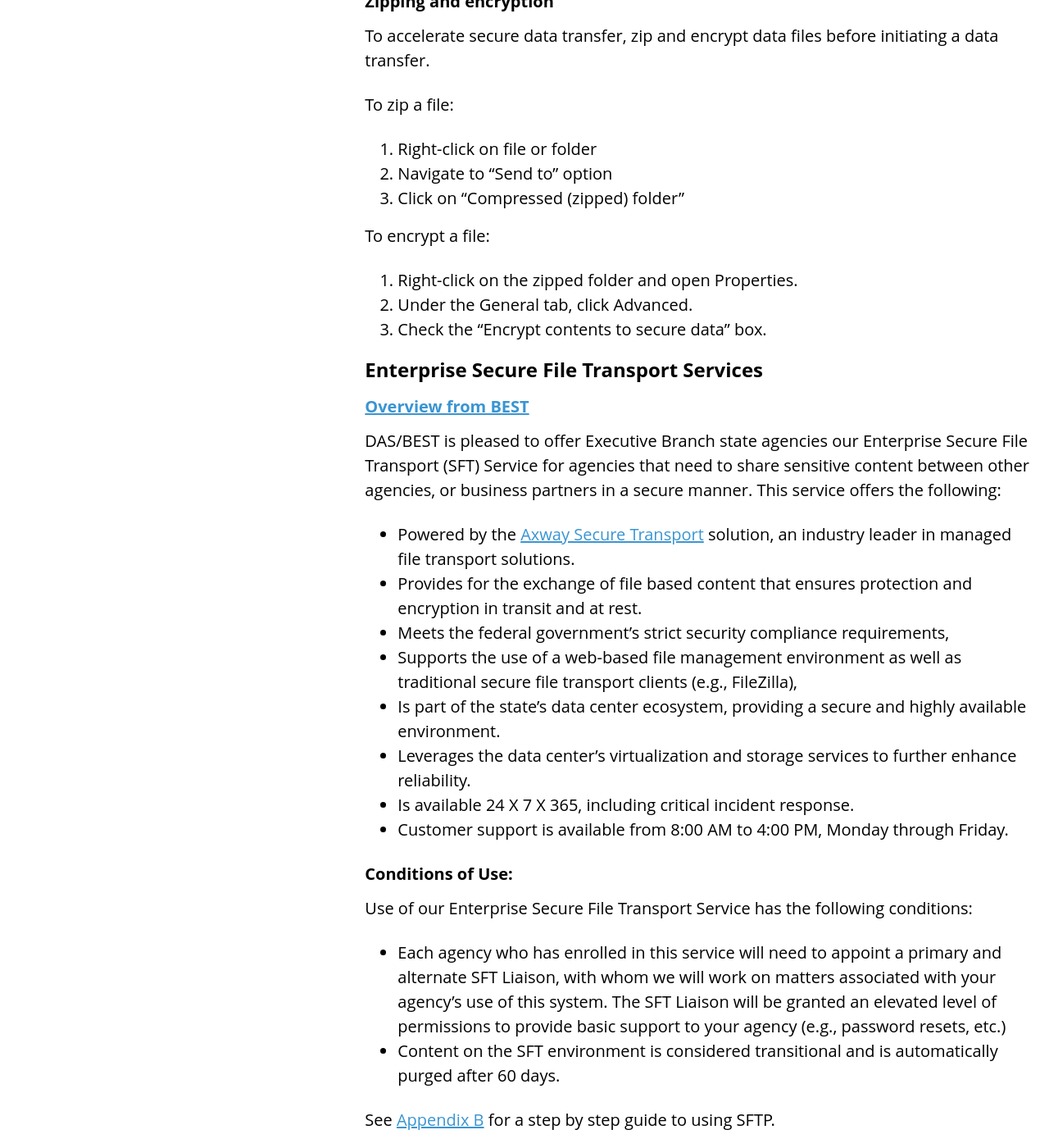
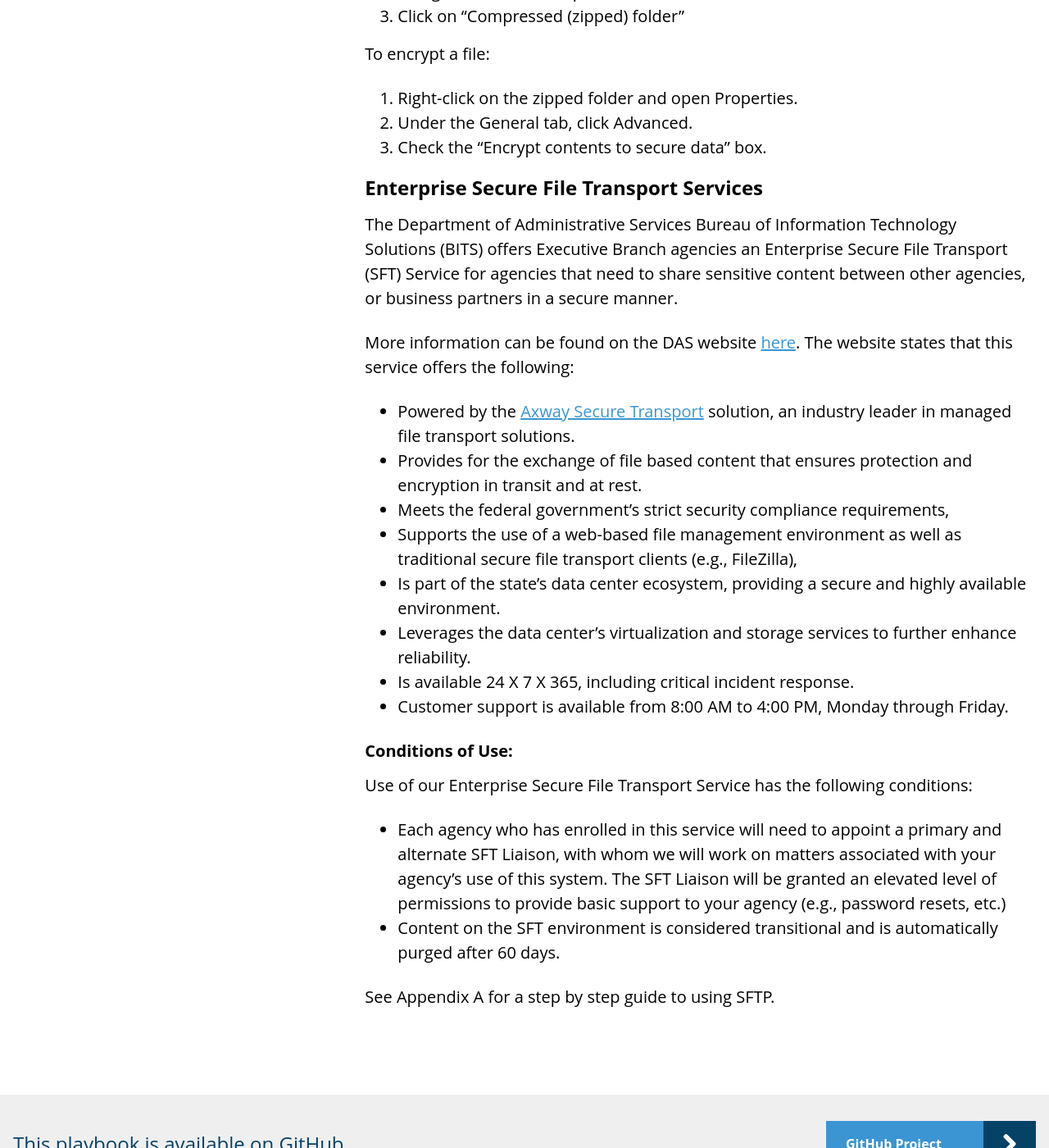
Before and after one commit to CTOpenData/data-sharing-playbook, a Jekyll site: the page built from 5_transferring-data.md, in a window 1280 px wide and 1400 px high, scrolled down 2577 px. Shown: the whole window at 82% size. Built offline with Jekyll 4.4.1, drawn with Linux system fonts in a browser that asks for light colours; some of the changed text lies outside the part shown.

Commit message:
Update 5_transferring-data.md

```diff
--- a/5_transferring-data.md
+++ b/5_transferring-data.md
@@ -6,29 +6,28 @@ nav: true
 weight: 5
 ---
 
+This section will give an overview of the steps involved in transferring data as part of a data request.
+
 ## De-identify data as needed.
+
 Depending on the data request, the data owner may need to de-identify data in order to protect the privacy and rights of the individuals represented in the data. There are a number of ways to de-identify data, and these are summarized below.
 
 ### Removing PII and confidential data
+
 One way to de-identify data is to remove all of the fields that could be used to identify a specific individual from the data. Examples include names, phone numbers, and birthdays. (For more information about confidential data, see the section [Document critical data elements](/data-sharing-playbook/safeguarding-data/#document-critical-data-elements).)
 
 ### Aggregating data
+
 Data owners can also choose to aggregate data. This is accomplished by providing counts of specific fields for a dataset. For example, sensitive fields like birthday and address can be converted to age range and zip code in order to provide the counts of each age group living in a specific area.
 
 When aggregating data, it’s important to ensure that groups aren’t split up so much that it’s still possible to identify individuals. For example, if you’re aggregating based on school, test scores, grade, and race and ethnicity, the counts can’t be small enough for someone to identify individual students.
 
-### Recommended reading
-* [Connecticut Data Aggregation Guidance](https://portal.ct.gov/CTData/Content/Agency-Guidance)
-* [FERPA Data Suppression Guidelines](http://edsight.ct.gov/relatedreports/BDCRE%20Data%20Suppression%20Rules.pdf)
-* [Guidance Regarding Methods for De-identification of Protected Health Information in Accordance with the Health Insurance Portability and Accountability Act (HIPAA) Privacy Rule](https://www.hhs.gov/hipaa/for-professionals/privacy/special-topics/de-identification/index.html)
-* [Guidelines for Data De-Identification or Anonymization](https://www.educause.edu/focus-areas-and-initiatives/policy-and-security/cybersecurity-program/resources/information-security-guide/toolkits/guidelines-for-data-deidentification-or-anonymization)
-* [De-Identification of Personal Information](https://nvlpubs.nist.gov/nistpubs/ir/2015/NIST.IR.8053.pdf)
-* [Guide to Basic Data Anonymization Techniques](https://iapp.org/media/pdf/resource_center/Guide_to_Anonymisation.pdf)
+## Choose the right method for transferring data.
 
-## Choose the right method for transferring data.
 Once the parties have agreed to share data, it’s time to consider the logistics of transferring the data. The method will vary based on the sensitivity of the data.
 
 ### Open and public data
+
 Data that is open to the public doesn’t require a secure channel for data transfer. Some options that might be suited for file transfers are:
 
 | **Technology** | **File size limits** | **Usage notes** |
@@ -38,9 +37,9 @@ Data that is open to the public doesn’t require a secure channel for data tran
 | Approved external device | varies | Ask IT department for more information |
 | Shared network drive | varies | Ask IT department for more information |
 
+### Non-public data
 
-### Non-public data
-All data that isn't open to the public should be transferred through secure channels. These data include data governed by HIPAA, FERPA, or state laws and data that are confidential, subject to misuse, or simply not authorized for public consumption due to outstanding approval.
+All data that isn’t open to the public should be transferred through secure channels. These data include data governed by HIPAA, FERPA, or state laws and data that are confidential, subject to misuse, or simply not authorized for public consumption due to outstanding approval.
 
 Failure to transfer non-public data securely may result in harm to citizens, lawsuits filed against the responsible government office, and severe professional consequences for the offending employee. It’s important to pay careful attention when sharing non-public data. Secure channels include:
 
@@ -49,39 +48,42 @@ Failure to transfer non-public data securely may result in harm to citizens, law
 | Government-approved SFTP service |{::nomarkdown}<ul><li>1.5GB - using the web client</li><li>Unlimited - using an approved client</li></ul>{:/}|{::nomarkdown}<ul><li>The IT department/Delegated Admin will be needed to set up an SFTP connection and provide instructions on how to upload files.</li><li>Files will be removed from the system after 60 days of inactivity.</li><li>The IT department/Delegated Admin must be informed if a user is planning on uploading a file more than 5GB.</li><li>FileZilla and WinSCP are both approved FTP clients for uploading file sizes larger than 1.5GB</li></ul>{:/}|
 | Government-approved Encrypted External Drive | varies |{::nomarkdown}<ul><li>Doesn’t include encrypted personal or even all government-approved flash drives. An encrypted external drive must be approved by the IT department and be password protected to prevent misuse of data if a non-authorized person accesses the drive.</li></ul>{:/}|
 
+### Zipping and encryption
 
-### Zipping and encryption
 To accelerate secure data transfer, zip and encrypt data files before initiating a data transfer.
 
 To zip a file:
+
 1. Right-click on file or folder
 2. Navigate to “Send to” option
 3. Click on “Compressed (zipped) folder”
 
+To encrypt a file:
 
-To encrypt a file:
 1. Right-click on the zipped folder and open Properties.
 2. Under the General tab, click Advanced.
 3. Check the “Encrypt contents to secure data” box.
 
-
 ## Enterprise Secure File Transport Services
 
-### [Overview from BEST](https://portal.ct.gov/DAS/BEST/Planning-and-Architecture/Enterprise-Secure-File-Transport-Services)
+The Department of Administrative Services Bureau of Information Technology Solutions (BITS) offers Executive Branch agencies an Enterprise Secure File Transport (SFT) Service for agencies that need to share sensitive content between other agencies, or business partners in a secure manner.
 
-DAS/BEST is pleased to offer Executive Branch state agencies our Enterprise Secure File Transport (SFT) Service for agencies that need to share sensitive content between other agencies, or business partners in a secure manner. This service offers the following:
-* Powered by the [Axway Secure Transport](https://www.axway.com/en/enterprise-solutions/secure-transport#tablist1-tab1) solution, an industry leader in managed file transport solutions.
-* Provides for the exchange of file based content that ensures protection and encryption in transit and at rest.
-* Meets the federal government's strict security compliance requirements,
-* Supports the use of a web-based file management environment as well as traditional secure file transport clients (e.g., FileZilla),
-* Is part of the state’s data center ecosystem, providing a secure and highly available environment.
-* Leverages the data center’s virtualization and storage services to further enhance reliability.
-* Is available 24 X 7 X 365, including critical incident response.
-* Customer support is available from 8:00 AM to 4:00 PM, Monday through Friday.
+More information can be found on the DAS website [here](https://portal.ct.gov/DAS/BEST/Planning-and-Architecture/Enterprise-Secure-File-Transport-Services). The website states that this service offers the following:
+
+ * Powered by the [Axway Secure Transport](https://www.axway.com/en/enterprise-solutions/secure-transport#tablist1-tab1) solution, an industry leader in managed file transport solutions.
+ * Provides for the exchange of file based content that ensures protection and encryption in transit and at rest.
+ * Meets the federal government’s strict security compliance requirements,
+ * Supports the use of a web-based file management environment as well as traditional secure file transport clients (e.g., FileZilla),
+ * Is part of the state’s data center ecosystem, providing a secure and highly available environment.
+ * Leverages the data center’s virtualization and storage services to further enhance reliability.
+ * Is available 24 X 7 X 365, including critical incident response.
+ * Customer support is available from 8:00 AM to 4:00 PM, Monday through Friday.
 
 ### Conditions of Use:
+
 Use of our Enterprise Secure File Transport Service has the following conditions:
-* Each agency who has enrolled in this service will need to appoint a primary and alternate SFT Liaison, with whom we will work on matters associated with your agency’s use of this system. The SFT Liaison will be granted an elevated level of permissions to provide basic support to your agency (e.g., password resets, etc.)
-* Content on the SFT environment is considered transitional and is automatically purged after 60 days.
 
-See [Appendix B](/data-sharing-playbook/steps-to-use-sftp/) for a step by step guide to using SFTP.
+ * Each agency who has enrolled in this service will need to appoint a primary and alternate SFT Liaison, with whom we will work on matters associated with your agency’s use of this system. The SFT Liaison will be granted an elevated level of permissions to provide basic support to your agency (e.g., password resets, etc.)
+ * Content on the SFT environment is considered transitional and is automatically purged after 60 days.
+
+See Appendix A for a step by step guide to using SFTP.
```
